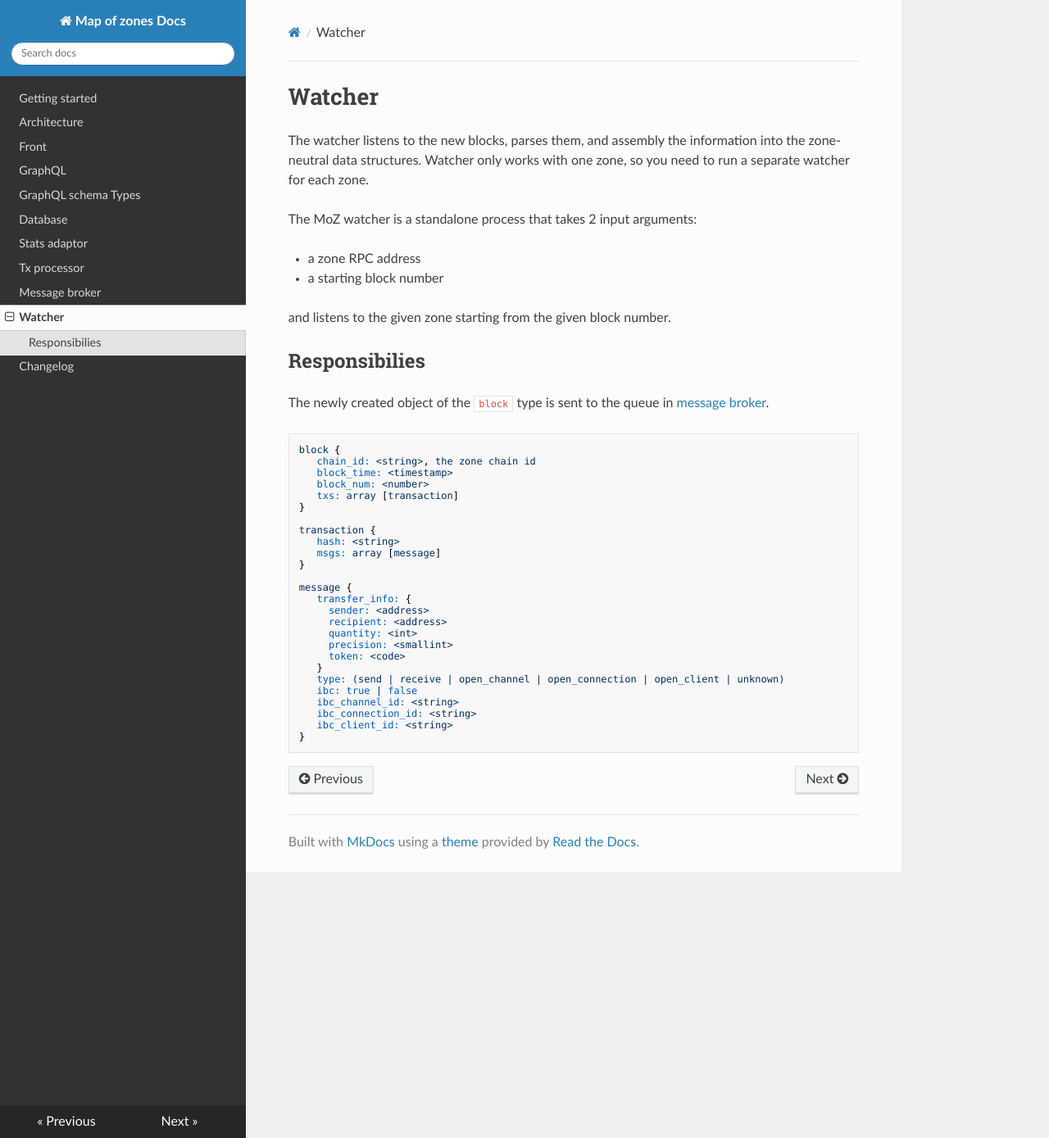
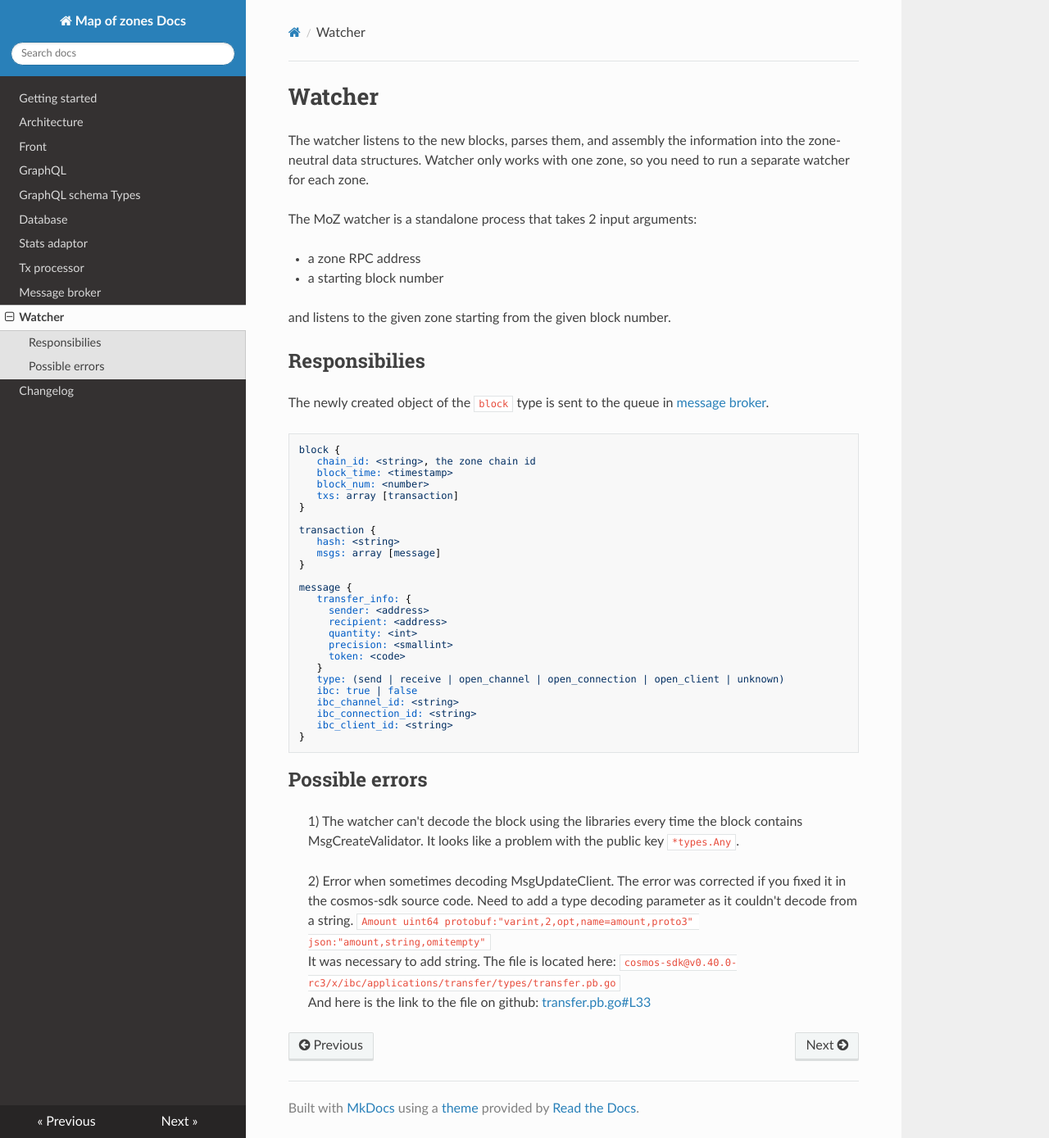
Before and after one commit to mapofzones/docs, an MkDocs documentation site: the page built from docs/watcher.md, in a window 1280 px wide and 1389 px high. Shown: the whole window at 82% size. Built offline with MkDocs 1.6.1, drawn with Linux system fonts in a browser that asks for light colours; nearby versions of some CDN libraries.

Commit message:
watcher docs update

````diff
--- a/docs/watcher.md
+++ b/docs/watcher.md
@@ -41,3 +41,12 @@ message {
    ibc_client_id: <string>
 }
 ```
+## Possible errors
+
+> 1) The watcher can't decode the block using the libraries every time the block contains MsgCreateValidator. It looks like a problem with the public key ```*types.Any```.
+
+> 2) Error when sometimes decoding MsgUpdateClient. The error was corrected if you fixed it in the cosmos-sdk source code. Need to add a type decoding parameter as it couldn't decode from a string.
+> ```Amount uint64 protobuf:"varint,2,opt,name=amount,proto3" json:"amount,string,omitempty"```
+> <br>It was necessary to add string. The file is located here:
+> ```cosmos-sdk@v0.40.0-rc3/x/ibc/applications/transfer/types/transfer.pb.go```
+> <br>And here is the link to the file on github: [transfer.pb.go#L33](https://github.com/cosmos/cosmos-sdk/blob/v0.40.0-rc3/x/ibc/applications/transfer/types/transfer.pb.go#L33)
````
